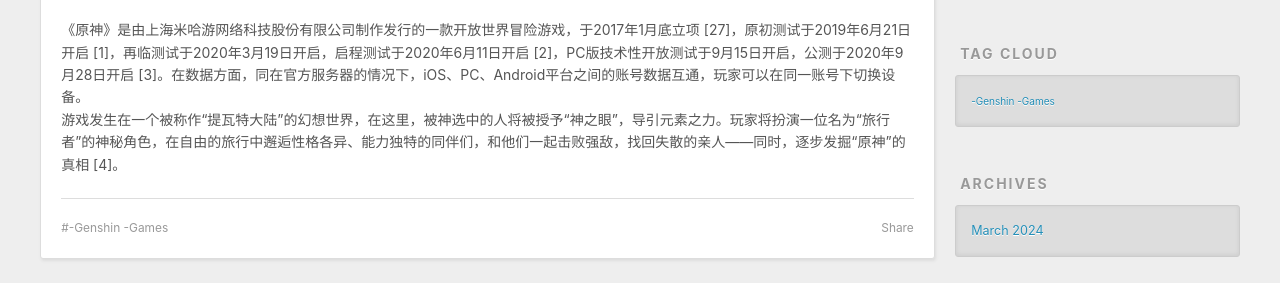
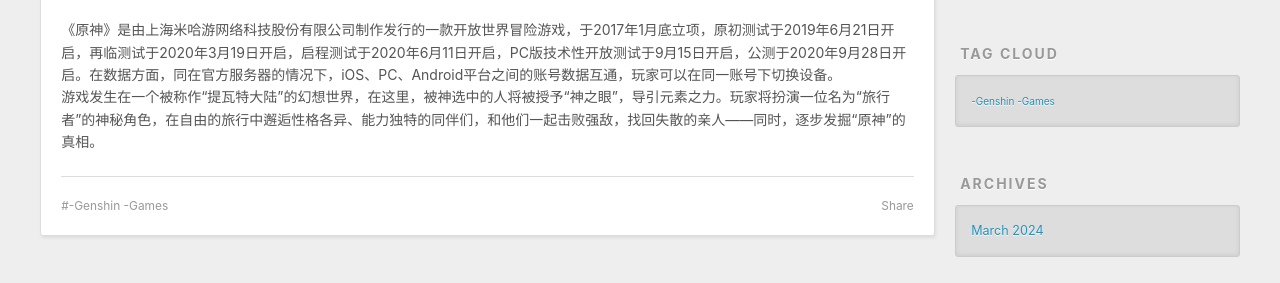
Before and after one commit to Iamgenshinmaster/Iamgenshinmaster.github.io, a plain HTML site: page 2024/03/28/My-New-Post/index.html in a window 1280 px wide. Shown: the part 434-717 px from the top of the page. Drawn offline with Linux system fonts and the light colour scheme.

Commit message:
Site updated: 2024-03-28 15:48:57

```diff
--- a/2024/03/28/My-New-Post/index.html
+++ b/2024/03/28/My-New-Post/index.html
@@ -6,15 +6,15 @@
 
   <title>Genshin | Hexo</title>
   <meta name="viewport" content="width=device-width, initial-scale=1, shrink-to-fit=no">
-  <meta name="description" content="《原神》是由上海米哈游网络科技股份有限公司制作发行的一款开放世界冒险游戏，于2017年1月底立项 [27]，原初测试于2019年6月21日开启 [1]，再临测试于2020年3月19日开启，启程测试于2020年6月11日开启 [2]，PC版技术性开放测试于9月15日开启，公测于2020年9月28日开启 [3]。在数据方面，同在官方服务器的情况下，iOS、PC、Android平台之间的账号数据互通，">
+  <meta name="description" content="《原神》是由上海米哈游网络科技股份有限公司制作发行的一款开放世界冒险游戏，于2017年1月底立项，原初测试于2019年6月21日开启，再临测试于2020年3月19日开启，启程测试于2020年6月11日开启，PC版技术性开放测试于9月15日开启，公测于2020年9月28日开启。在数据方面，同在官方服务器的情况下，iOS、PC、Android平台之间的账号数据互通，玩家可以在同一账号下切换设备。游戏">
 <meta property="og:type" content="article">
 <meta property="og:title" content="Genshin">
 <meta property="og:url" content="http://iamgenshinmaster.github.io/2024/03/28/My-New-Post/index.html">
 <meta property="og:site_name" content="Hexo">
-<meta property="og:description" content="《原神》是由上海米哈游网络科技股份有限公司制作发行的一款开放世界冒险游戏，于2017年1月底立项 [27]，原初测试于2019年6月21日开启 [1]，再临测试于2020年3月19日开启，启程测试于2020年6月11日开启 [2]，PC版技术性开放测试于9月15日开启，公测于2020年9月28日开启 [3]。在数据方面，同在官方服务器的情况下，iOS、PC、Android平台之间的账号数据互通，">
+<meta property="og:description" content="《原神》是由上海米哈游网络科技股份有限公司制作发行的一款开放世界冒险游戏，于2017年1月底立项，原初测试于2019年6月21日开启，再临测试于2020年3月19日开启，启程测试于2020年6月11日开启，PC版技术性开放测试于9月15日开启，公测于2020年9月28日开启。在数据方面，同在官方服务器的情况下，iOS、PC、Android平台之间的账号数据互通，玩家可以在同一账号下切换设备。游戏">
 <meta property="og:locale" content="en_US">
 <meta property="article:published_time" content="2024-03-28T07:38:12.000Z">
-<meta property="article:modified_time" content="2024-03-28T07:44:18.191Z">
+<meta property="article:modified_time" content="2024-03-28T07:48:41.521Z">
 <meta property="article:author" content="John Doe">
 <meta property="article:tag" content="-Genshin -Games">
 <meta name="twitter:card" content="summary">
@@ -95,7 +95,7 @@
     <div class="e-content article-entry" itemprop="articleBody">
 
         <span id="more"></span>
-<p>《原神》是由上海米哈游网络科技股份有限公司制作发行的一款开放世界冒险游戏，于2017年1月底立项 [27]，原初测试于2019年6月21日开启 [1]，再临测试于2020年3月19日开启，启程测试于2020年6月11日开启 [2]，PC版技术性开放测试于9月15日开启，公测于2020年9月28日开启 [3]。在数据方面，同在官方服务器的情况下，iOS、PC、Android平台之间的账号数据互通，玩家可以在同一账号下切换设备。<br>游戏发生在一个被称作“提瓦特大陆”的幻想世界，在这里，被神选中的人将被授予“神之眼”，导引元素之力。玩家将扮演一位名为“旅行者”的神秘角色，在自由的旅行中邂逅性格各异、能力独特的同伴们，和他们一起击败强敌，找回失散的亲人——同时，逐步发掘“原神”的真相 [4]。</p>
+<p>《原神》是由上海米哈游网络科技股份有限公司制作发行的一款开放世界冒险游戏，于2017年1月底立项，原初测试于2019年6月21日开启，再临测试于2020年3月19日开启，启程测试于2020年6月11日开启，PC版技术性开放测试于9月15日开启，公测于2020年9月28日开启。在数据方面，同在官方服务器的情况下，iOS、PC、Android平台之间的账号数据互通，玩家可以在同一账号下切换设备。<br>游戏发生在一个被称作“提瓦特大陆”的幻想世界，在这里，被神选中的人将被授予“神之眼”，导引元素之力。玩家将扮演一位名为“旅行者”的神秘角色，在自由的旅行中邂逅性格各异、能力独特的同伴们，和他们一起击败强敌，找回失散的亲人——同时，逐步发掘“原神”的真相。</p>
 
 
     </div>
```
Also changed, not shown: index.html (+1 -1 lines).
